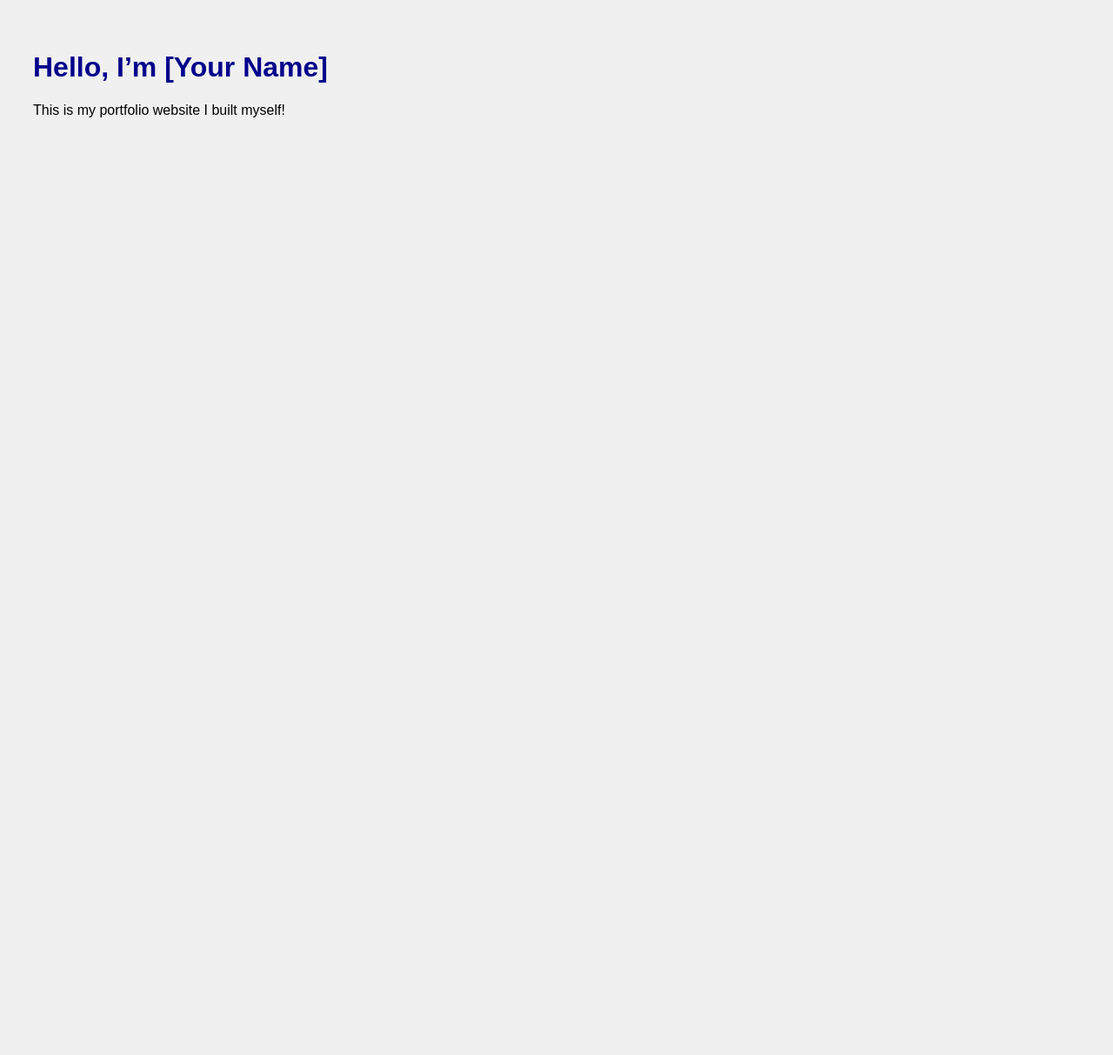
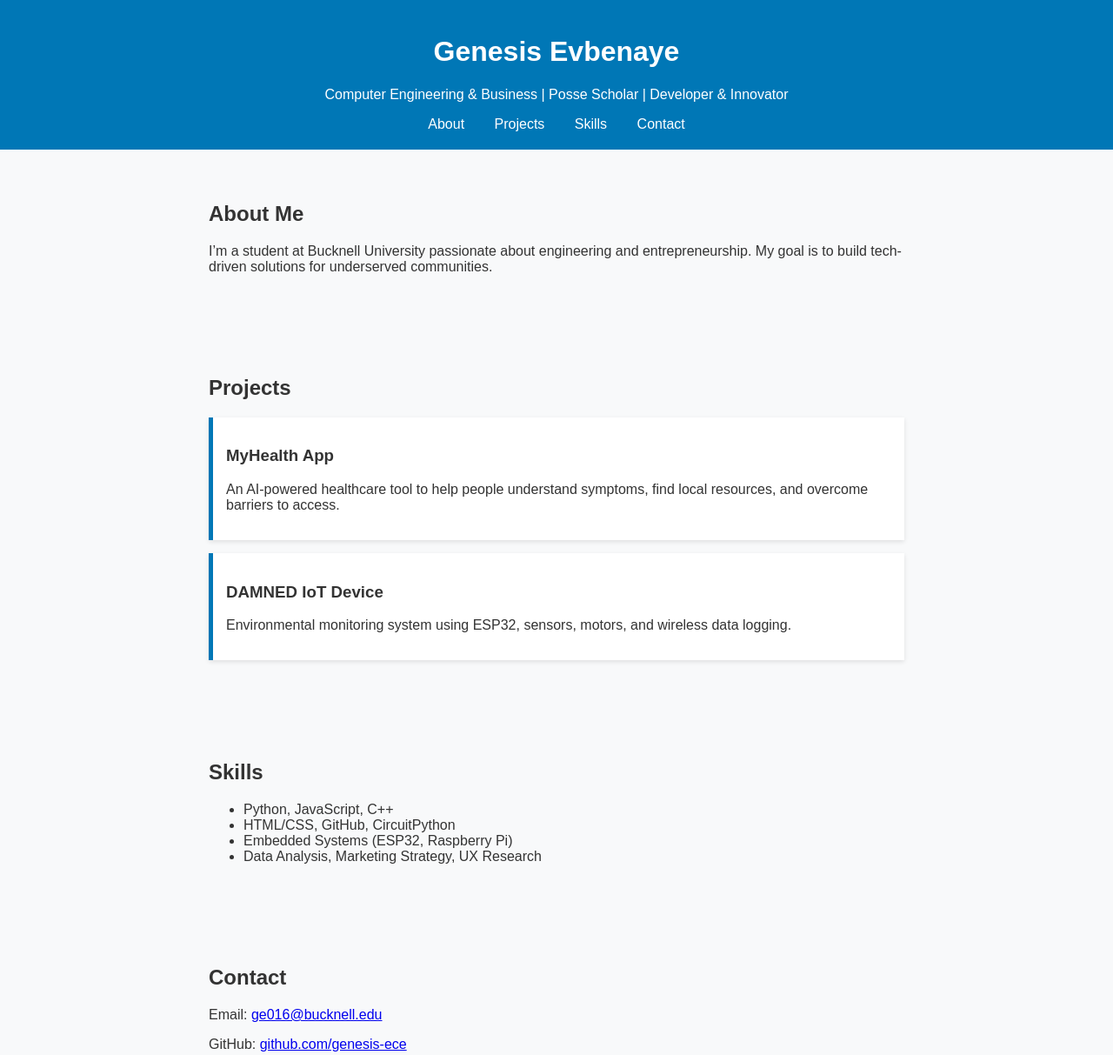
Before and after one commit to genesis-ece/genesisevbenaye.github.io, a plain HTML site: page index.html in a window 1280 px wide. Shown: the top 1213 px of the page at 87% size. Before the commit the page ends 800 px from the top, so only its background shows below. Drawn offline with Linux system fonts and the light colour scheme.

Commit message:
Add files via upload

```diff
--- a/index.html
+++ b/index.html
@@ -1,11 +1,59 @@
 <!DOCTYPE html>
-<html>
+<html lang="en">
 <head>
-  <title>My Portfolio</title>
+  <meta charset="UTF-8">
+  <title>Genesis Evbenaye | Portfolio</title>
   <link rel="stylesheet" href="style.css">
 </head>
 <body>
-  <h1>Hello, I’m [Your Name]</h1>
-  <p>This is my portfolio website I built myself!</p>
+
+  <header>
+    <h1>Genesis Evbenaye</h1>
+    <p>Computer Engineering & Business | Posse Scholar | Developer & Innovator</p>
+    <nav>
+      <a href="#about">About</a>
+      <a href="#projects">Projects</a>
+      <a href="#skills">Skills</a>
+      <a href="#contact">Contact</a>
+    </nav>
+  </header>
+
+  <section id="about">
+    <h2>About Me</h2>
+    <p>I’m a student at Bucknell University passionate about engineering and entrepreneurship. My goal is to build tech-driven solutions for underserved communities.</p>
+  </section>
+
+  <section id="projects">
+    <h2>Projects</h2>
+    <div class="project">
+      <h3>MyHealth App</h3>
+      <p>An AI-powered healthcare tool to help people understand symptoms, find local resources, and overcome barriers to access.</p>
+    </div>
+    <div class="project">
+      <h3>DAMNED IoT Device</h3>
+      <p>Environmental monitoring system using ESP32, sensors, motors, and wireless data logging.</p>
+    </div>
+  </section>
+
+  <section id="skills">
+    <h2>Skills</h2>
+    <ul>
+      <li>Python, JavaScript, C++</li>
+      <li>HTML/CSS, GitHub, CircuitPython</li>
+      <li>Embedded Systems (ESP32, Raspberry Pi)</li>
+      <li>Data Analysis, Marketing Strategy, UX Research</li>
+    </ul>
+  </section>
+
+  <section id="contact">
+    <h2>Contact</h2>
+    <p>Email: <a href="mailto:ge016@bucknell.edu">ge016@bucknell.edu</a></p>
+    <p>GitHub: <a href="https://github.com/genesis-ece">github.com/genesis-ece</a></p>
+  </section>
+
+  <footer>
+    <p>© 2025 Genesis Evbenaye</p>
+  </footer>
+
 </body>
 </html>
--- a/style.css
+++ b/style.css
@@ -1,9 +1,42 @@
+/* style.css */
 body {
-  background-color: #f0f0f0;
-  font-family: Arial;
-  padding: 30px;
+  font-family: Arial, sans-serif;
+  background: #f8f9fa;
+  color: #333;
+  margin: 0;
+  padding: 0;
 }
 
-h1 {
-  color: darkblue;
+header {
+  background: #0077b6;
+  color: white;
+  padding: 20px;
+  text-align: center;
 }
+
+nav a {
+  margin: 0 15px;
+  color: white;
+  text-decoration: none;
+}
+
+section {
+  padding: 40px 20px;
+  max-width: 800px;
+  margin: auto;
+}
+
+.project {
+  background: #ffffff;
+  padding: 15px;
+  margin: 15px 0;
+  border-left: 5px solid #0077b6;
+  box-shadow: 0 2px 5px rgba(0,0,0,0.1);
+}
+
+footer {
+  text-align: center;
+  padding: 20px;
+  background: #e9ecef;
+  margin-top: 30px;
+}
```
